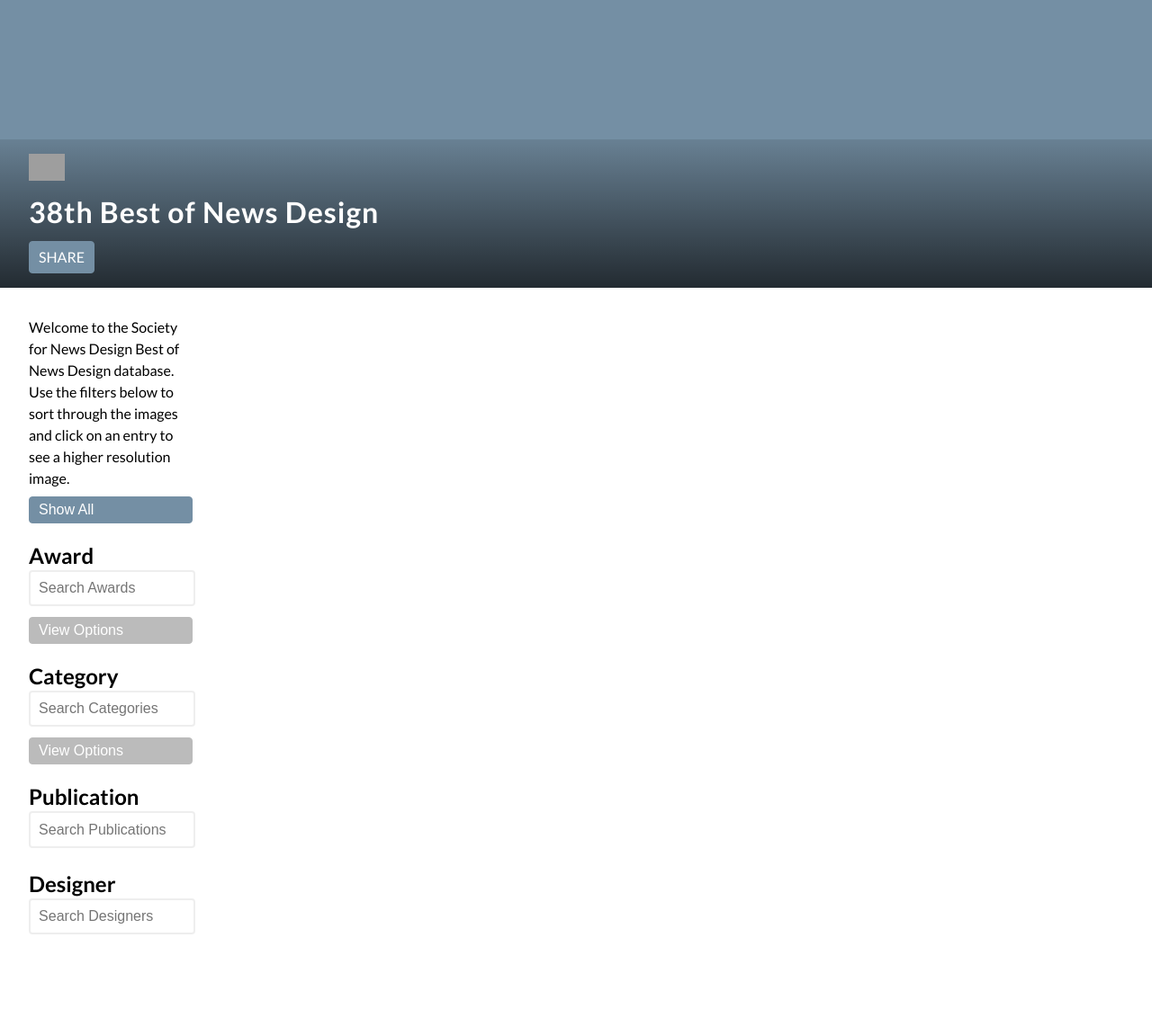
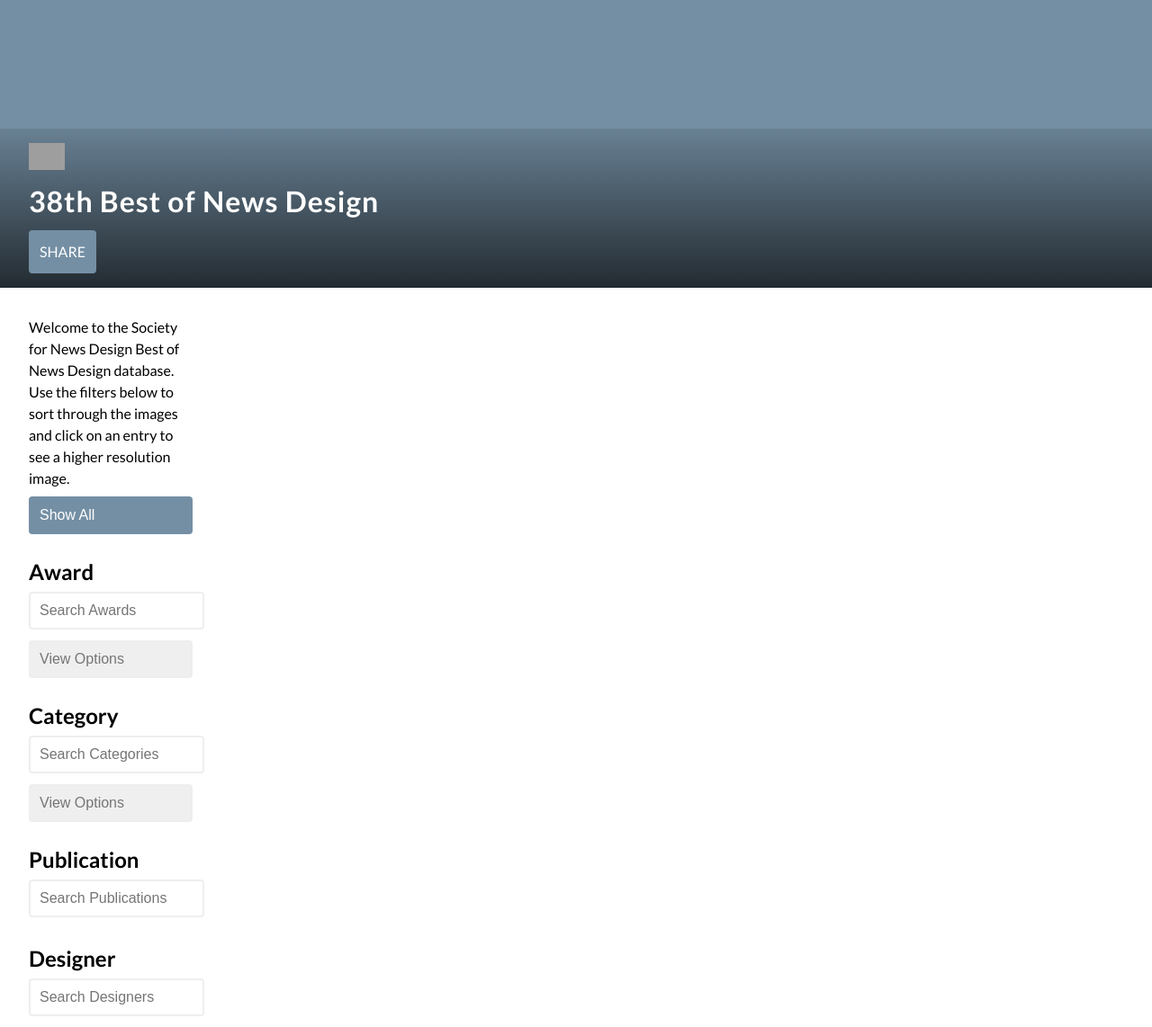
Before and after one commit to JamesBenedict/snd_app, a Flask app: template templates/index.html in a window 1280 px wide. Shown: the whole page at 90% size. Before the commit the page ends 1039 px from the top, so only its background shows below. Run offline with Flask 2, Linux system fonts and the light colour scheme; the template is opened without the code that fills it, so the values that code supplies are empty; grey boxes are pictures that could not be loaded.

Commit message:
Add files via upload

```diff
--- a/static/css/style.css
+++ b/static/css/style.css
@@ -26,23 +26,23 @@ a {
     color: #304659; }
 
 button {
-  border: 1px solid transparent;
-  border-color: #748FA4;
-  background-color: white;
+  border: 2px solid #eee;
+  color: #757575;
   border-radius: 4px;
   width: auto;
   height: auto;
   text-align: left;
   font-size: 1em;
   display: inline-block;
-  color: #748FA4;
-  padding: 5px 10px 5px 10px; }
+  padding: 10px 10px 10px 10px; }
   button button:hover {
     background-color: #748FA4;
-    color: white; }
+    color: white;
+    border-color: #748FA4; }
 
 .is-checked {
   background-color: #748FA4;
+  border-color: #748FA4;
   color: white; }
 
 .sorter p {
@@ -55,20 +55,22 @@ button {
 
 .sorter h2 {
   font-weight: 900;
-  margin-top: 1em; }
+  margin-top: 1.25em;
+  margin-bottom: .25em; }
 
 .sorter .accordion {
-  background-color: #bbb;
-  border-color: #bbb;
-  color: white; }
+  border: 2px solid #eee;
+  color: #757575; }
 
 .sorter .active {
-  background-color: #bbb;
-  border-color: #bbb; }
+  background-color: #757575;
+  border-color: #757575;
+  color: white; }
 
 .share-open {
   background-color: #748FA4;
-  color: white; }
+  color: white;
+  border-color: #748FA4; }
 
 .share-close {
   float: right;
@@ -79,11 +81,24 @@ button {
 input[type="text"] {
   border-radius: 4px;
   border: 2px solid #eee;
+  color: #757575;
   font-size: 1em;
   width: 94%;
   margin: .25em 0 .25em 0;
-  padding: 5% 0% 5% 5%;
-  color: #bbb; }
+  padding: 10px 10px 10px 10px; }
+
+#button-top-scroll {
+  background-color: #748FA4;
+  border: 2px solid #748FA4;
+  text-align: center;
+  border-radius: 0px;
+  color: white;
+  position: fixed;
+  left: 0;
+  bottom: 0%;
+  width: 100%;
+  z-index: 1000;
+  visibility: hidden; }
 
 nav {
   background-color: #748FA4;
@@ -126,12 +141,13 @@ nav {
 .share-menu {
   background-color: white;
   max-width: 1000px;
-  width: 40%;
-  margin: 30%;
+  width: 60%;
+  margin: 20%;
   height: auto;
   position: relative;
   box-shadow: 0 5px 15px rgba(0, 0, 0, 0.5);
-  padding: 1em; }
+  padding: 1em;
+  border-radius: 4px; }
 
 .share-text {
   padding: 1em; }
@@ -148,8 +164,12 @@ nav {
 article {
   padding: 0 2.5% 0 2.5%; }
 
+.sorter #intro {
+  margin-bottom: 2em; }
+
 .grid {
-  max-width: 100%; }
+  max-width: 100%;
+  margin-top: 4em; }
 
 /* clear fix */
 .grid:after {
@@ -169,14 +189,6 @@ article {
 .text {
   background: white;
   padding: 1em; }
-
-#button-top-scroll {
-  position: fixed;
-  left: 0;
-  bottom: 0%;
-  width: 100%;
-  z-index: 1000;
-  visibility: hidden; }
 
 .panel {
   background-color: white;
--- a/static/js/app.js
+++ b/static/js/app.js
@@ -6,6 +6,7 @@ var searchField = "";
 var acc = document.getElementsByClassName("accordion");
 var i;
 var $isChecked = document.getElementsByClassName('is-checked');
+
 
 // var options = {
 //   url: "static/js/json_publications.json",
@@ -48,6 +49,16 @@ var $grid = $('.grid').isotope({
   }
 });
 
+var iso = $grid.data('isotope');
+var $filterCount = $('.filter-count');
+
+function updateFilterCount() {
+  $filterCount.text( 'Showing ' + iso.filteredItems.length + ' entries' );
+}
+
+updateFilterCount();
+
+
 // checks for which filter box is selected and lays the grid out depending on the data-filter
 $('#filters').on( 'click', 'button', function() {
   buttonFilter = $( this ).attr('data-filter');
@@ -61,6 +72,7 @@ $('#filters').on( 'click', 'button', function() {
   document.getElementById('designersearch').placeholder = 'Search Designers';
   qsRegex = "";
   $grid.isotope();
+  updateFilterCount();
   return qsRegex;
 });
 
@@ -77,6 +89,8 @@ var $awardsearch = $('#awardsearch').keyup( debounce( function() {
   document.getElementById('designersearch').placeholder = 'Search Designers';
   $('.is-checked').removeClass('is-checked');
   $grid.isotope();
+  updateFilterCount();
+
   return searchType;
 }) );
 
@@ -93,6 +107,8 @@ var $categorysearch = $('#categorysearch').keyup( debounce( function() {
   document.getElementById('designersearch').placeholder = 'Search Designers';
   $('.is-checked').removeClass('is-checked');
   $grid.isotope();
+  updateFilterCount();
+
   return searchType;
 }) );
 
@@ -108,6 +124,8 @@ var $publicationsearch = $('#publicationsearch').keyup( debounce( function() {
   document.getElementById('designersearch').placeholder = 'Search Designers';
   $('.is-checked').removeClass('is-checked');
   $grid.isotope();
+  updateFilterCount();
+
   return searchType;
 }) );
 
@@ -123,6 +141,8 @@ var $designersearch = $('#designersearch').keyup( debounce( function() {
   document.getElementById('publicationsearch').placeholder = 'Search Publications';
   $('.is-checked').removeClass('is-checked');
   $grid.isotope();
+  updateFilterCount();
+
   return searchType;
 }) );
 
@@ -198,9 +218,9 @@ $('.accordion').click(function(){
     var $this = $(this);
     $this.toggleClass('accordion-hide');
     if($this.hasClass('accordion-hide')){
-      $this.text('View Options');
+      $this.text('View Filters');
     } else {
-      $this.text('Hide Options');
+      $this.text('Hide Filters');
     }
   });
 
--- a/static/scss/article.scss
+++ b/static/scss/article.scss
@@ -8,13 +8,15 @@ article{
 }
 
 .sorter{
-  // max-width: 400px;
-  // background: #cccccc;
+  #intro{
+    margin-bottom: 2em;
+  }
 }
 
 .grid {
   // background: #DDD;
   max-width: 100%;
+  margin-top: 4em;
 }
 
 /* clear fix */
@@ -40,22 +42,12 @@ article{
   padding: 1em;
 }
 
-#button-top-scroll{
-  position: fixed;
-  left: 0;
-  bottom: 0%;
-  width: 100%;
-  z-index: 1000;
-  visibility: hidden;
-}
 
 .panel {
     // padding: 0 18px;
     background-color: white;
     display: none;
 }
-
-
 
 
 
--- a/static/scss/fonts.scss
+++ b/static/scss/fonts.scss
@@ -38,27 +38,40 @@ a{
 
 
 button{
-	border: 1px solid transparent;
-	border-color: $snd-blue;
-	background-color: white;
+	// border: 2px solid $snd-blue;
+	// color: white;
+	// background-color: $snd-blue;
+
+	// border: 1px solid $dark-gray;
+	// color: $dark-gray;
+	// background-color: white;
+
+	// border: 2px solid $mid-gray;
+	// color: white;
+	// background-color: $mid-gray;
+
+	border: 2px solid $light-gray;
+	color: $mid-gray;
+
 	border-radius: 4px;
 	width: auto;
 	height: auto;
 	text-align: left;
 	font-size: 1em;
 	display: inline-block;
-	color: $snd-blue;
-	padding: 5px 10px 5px 10px;
+	padding: 10px 10px 10px 10px;
 
 
 	button:hover{
 		background-color: $snd-blue;
 		color: white;
+		border-color: $snd-blue;
 	}
 }
 
 .is-checked{
 	background-color: $snd-blue;
+	border-color: $snd-blue;
 	color:white;
 }
 
@@ -73,21 +86,27 @@ button{
 	  }
 	  h2{
 	  	font-weight: 900;
-	  	margin-top: 1em;
+	  	margin-top: 1.25em;
+	  	margin-bottom: .25em;
 	  }
 	  .accordion{
-		background-color: $dark-gray;
-		border-color: $dark-gray;
-		color: white;
+		// background-color: $mid-gray;
+		// border-color: $mid-gray;
+		// color: white;
+		border: 2px solid $light-gray;
+		color: $mid-gray;
+
 		}
 	.active{
-		background-color: $dark-gray;
-		border-color: $dark-gray;
+		background-color: $mid-gray;
+		border-color: $mid-gray;
+		color: white;
 	}
 	}
 .share-open{
 	background-color: $snd-blue;
 	color: white;
+	border-color: $snd-blue;
 }
 .share-close{
 	float:right;
@@ -102,9 +121,26 @@ button{
 input[type="text"] {
 	border-radius: 4px;
 	border: 2px solid $light-gray;
+	color: $mid-gray;
   	font-size: 1em;
  	width: 94%;
  	margin: .25em 0 .25em 0;
- 	padding: 5% 0% 5% 5%;
- 	color: $dark-gray;
+	padding: 10px 10px 10px 10px;
+
 }
+
+
+
+#button-top-scroll{
+	background-color: $snd-blue;
+	border: 2px solid $snd-blue;
+	text-align: center;
+	border-radius: 0px;
+	color: white;
+  position: fixed;
+  left: 0;
+  bottom: 0%;
+  width: 100%;
+  z-index: 1000;
+  visibility: hidden;
+}
--- a/static/scss/header.scss
+++ b/static/scss/header.scss
@@ -47,12 +47,13 @@ nav{
 .share-menu{
 	background-color: white;
 	max-width: 1000px;
-	width: 40%;
-	margin: 30%;
+	width: 60%;
+	margin: 20%;
 	height: auto;
 	position: relative;
 	box-shadow: 0 5px 15px rgba(0,0,0,0.5);
 	padding: 1em;
+	border-radius: 4px;
 }
 
 .share-text{
--- a/static/scss/imports.scss
+++ b/static/scss/imports.scss
@@ -1,7 +1,11 @@
 $snd-blue: #748FA4;
 $snd-dark-blue: #304659;
-$dark-gray: #bbb;
+// $dark-gray: #bbb;
+$dark-gray: #585858;
+// $mid-gray: #ccc;
+$mid-gray: #757575;
 $light-gray: #eee;
+
 
 @mixin for-size($size) {
   @if $size == phone {
```
Also changed, not shown: static/css/article.css (+5 -9 lines), static/css/fonts.css (+30 -15 lines), static/css/header.css (+4 -3 lines).
